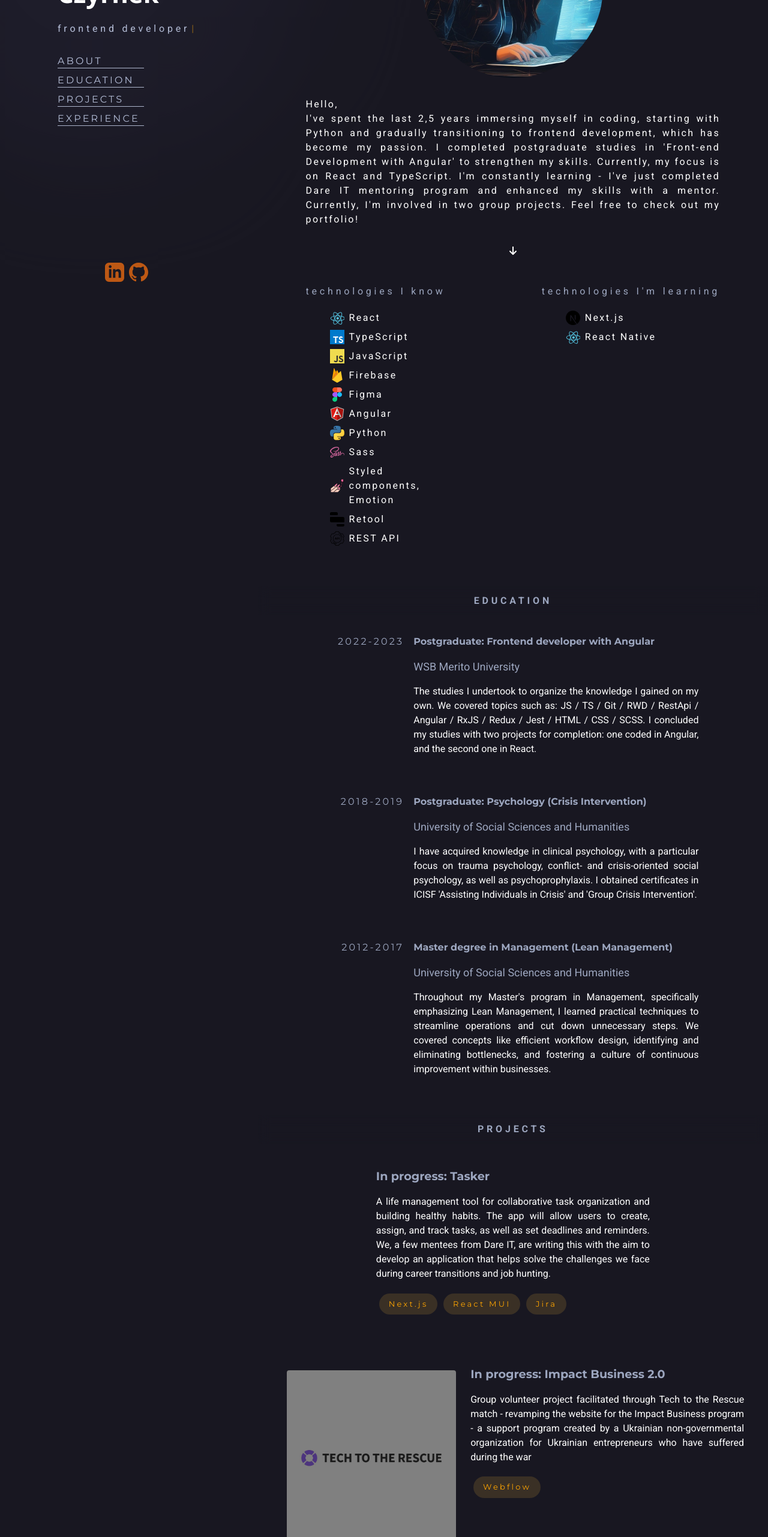
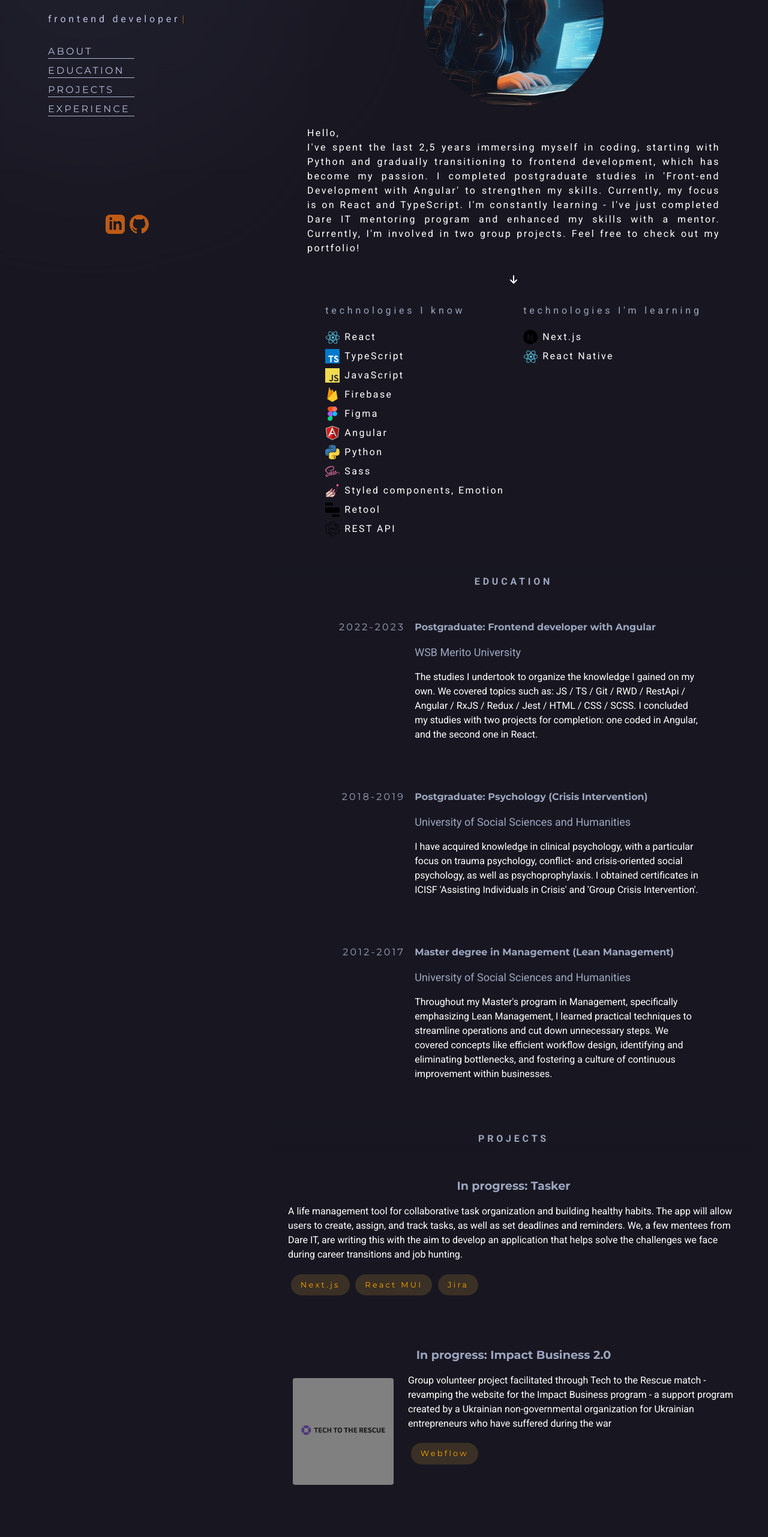
Before and after one commit to olcolcolc/olcolcolc.github.io, a React (Vite) app: page / in a window 1280 px wide. Shown: the part 234-2797 px from the top of the page at 60% size. Built offline with nearby package versions, Linux system fonts and the light colour scheme.

Commit message:
feat(mobile): Implemented tablet and mobile optimizations

```diff
--- a/src/App.tsx
+++ b/src/App.tsx
@@ -11,13 +11,16 @@ import { theme } from "./styles/theme";
 const MainDiv = styled.div`
   display: flex;
   flex-direction: row;
-  ${theme.mixins.forDesktop(`
-    display: column;
+  ${theme.mixins.forTablets(`
+    flex-direction: column;
   `)}
 `;
 
 const ScrollableDiv = styled.div`
   flex-direction: column;
+  ${theme.mixins.forTablets(`
+    width: 100%;
+  `)}
 `;
 
 function App() {
--- a/src/components/navbar/Navbar.tsx
+++ b/src/components/navbar/Navbar.tsx
@@ -11,7 +11,7 @@ const NavbarDiv = styled.nav`
   width: 100%;
   height: 100vh;
   display: flex;
-  padding: 6rem;
+  padding: 5rem;
   justify-content: space-between;
   flex-direction: column;
   transition: 0.5s ease-in;
@@ -19,6 +19,11 @@ const NavbarDiv = styled.nav`
   position: sticky;
   top: 0;
   z-index: 1;
+  ${theme.mixins.forTablets(`
+      height: auto;
+      padding: 2.5rem;
+      position: static;
+  `)}
 `;
 
 const Header = styled.header`
@@ -59,6 +64,9 @@ const MenuLink = styled.li<{ isActive: boolean }>`
     &:after {
       width: 100%;
       color: ${theme.colors.white};
+      ${theme.mixins.forTablets(`
+        width: 14rem;
+      `)}
     }
   }
 
@@ -71,6 +79,9 @@ const MenuLink = styled.li<{ isActive: boolean }>`
         width: 100%;
         color: ${theme.colors.white};
       }
+      ${theme.mixins.forTablets(`
+        width: 14rem;
+      `)}
     `}
 `;
 
@@ -80,6 +91,11 @@ const IconsDiv = styled.div`
   align-items: center;
   justify-content: center;
   color: ${theme.colors.darkFont};
+  padding: 6rem;
+  ${theme.mixins.forTablets(`
+      justify-content: flex-start;
+      padding: 1.5rem;
+  `)}
 `;
 
 function Navbar() {
--- a/src/components/tech/Tech.tsx
+++ b/src/components/tech/Tech.tsx
@@ -14,6 +14,9 @@ const TechDiv = styled.div`
   justify-content: center;
   white-space: nowrap;
   ${theme.mixins.defaultTransition}
+  ${theme.mixins.forMobiles(`
+      padding: 0.5rem 0.5rem;
+  `)}
 `;
 
 const Tech: React.FC<{ children: React.ReactNode }> = ({ children }) => {
--- a/src/pages/education/Education.tsx
+++ b/src/pages/education/Education.tsx
@@ -18,11 +18,10 @@ const EducationDiv = styled.div`
 
 const MenuTitle = styled.header`
   ${theme.mixins.menuTitle()}
-  ${theme.mixins.defaultTransition}
 `;
 
 const CvPosition = styled.div<CvPositionProps>`
-  padding: 0.5rem 0;
+  padding: 1rem 0;
   margin: 1rem;
   display: flex;
   justify-content: center;
@@ -36,6 +35,11 @@ const CvPosition = styled.div<CvPositionProps>`
     box-shadow: 0 0 10px rgba(0, 0, 0, 0.5);
     border: 0 solid #e5e7eb;
   }
+  ${theme.mixins.forTablets(`
+    flex-direction: column;
+    align-items: center;
+    padding: 1rem 1rem;
+  `)}
 `;
 
 const Years = styled.p`
@@ -47,6 +51,10 @@ const Years = styled.p`
   color: ${theme.colors.darkFont};
   font-family: ${theme.fonts.montserrat};
   width: 9rem;
+  ${theme.mixins.forTablets(`
+    width: 100%;
+    padding: 0.5rem 2rem;
+  `)}
 `;
 
 const Course = styled.p<CourseProps>`
@@ -66,12 +74,15 @@ const School = styled.p`
 const SchoolCourseDiv = styled.div`
   flex-direction: column;
   width: 60%;
+  ${theme.mixins.forTablets(`
+    width: 100%;
+  `)}
 `;
 
 const Info = styled.div`
-  ${theme.mixins.bio()}
   padding: 0.5rem;
   letter-spacing: 0;
+  text-align: left;
 `;
 
 function Education() {
--- a/src/pages/experience/Experience.tsx
+++ b/src/pages/experience/Experience.tsx
@@ -18,11 +18,10 @@ const ExperienceDiv = styled.div`
 
 const MenuTitle = styled.header`
   ${theme.mixins.menuTitle()}
-  ${theme.mixins.defaultTransition}
 `;
 
 const ExperienceBio = styled.div`
-  ${theme.mixins.bio()}
+  padding: 2rem;
 `;
 
 const Important = styled.p`
@@ -45,6 +44,11 @@ const ExpPosition = styled.div<ExpPositionProps>`
     box-shadow: 0 0 10px rgba(0, 0, 0, 0.5);
     border: 0 solid #e5e7eb;
   }
+
+  ${theme.mixins.forMobiles(`
+    flex-direction: column;
+    align-items: center;
+  `)}
 `;
 
 const Years = styled.p`
@@ -56,6 +60,10 @@ const Years = styled.p`
   color: ${theme.colors.darkFont};
   font-family: ${theme.fonts.montserrat};
   width: 9rem;
+  ${theme.mixins.forTablets(`
+    width: 100%;
+    padding: 0 2rem;
+  `)}
 `;
 
 const Role = styled.p<RoleProps>`
@@ -75,6 +83,10 @@ const Company = styled.p`
 const SchoolCourseDiv = styled.div`
   flex-direction: column;
   width: 60%;
+  ${theme.mixins.forTablets(`
+    width: 100%;
+    padding: 0 2rem;
+  `)}
 `;
 
 const Info = styled.div`
--- a/src/pages/home/Home.tsx
+++ b/src/pages/home/Home.tsx
@@ -12,6 +12,14 @@ import {
 
 const HomeContainer = styled.div`
   ${theme.mixins.home()}
+  ${theme.mixins.forTablets(`
+        padding: 0;
+      `)}
+`;
+
+const MenuTitle = styled.header`
+  ${theme.mixins.menuTitle()}
+  ${theme.mixins.defaultTransition}
 `;
 
 const Avatar = styled.img`
@@ -22,21 +30,24 @@ const Avatar = styled.img`
   object-fit: cover;
 `;
 
-const List = styled.ul`
-  list-style-type: none;
-`;
-
 const Technology = styled.li`
   display: flex;
   flex-direction: row;
+  justify-content: flex-start;
   padding: 0.25rem 0;
+`;
+
+const TechnologiesColumn = styled.li`
+  ${theme.mixins.bio()}
+  list-style-type: none;
+  padding: 1rem;
 `;
 
 const TechnologiesDiv = styled.div`
   display: flex;
   flex-direction: row;
   align-items: flex-start;
-  @media screen and (max-width: 650px) {
+  @media screen and (max-width: 1140px) {
     flex-direction: column;
   }
 `;
@@ -44,6 +55,7 @@ const TechnologiesDiv = styled.div`
 function Home() {
   return (
     <HomeContainer>
+      <MenuTitle>About</MenuTitle>
       <Avatar src={myAvatar} aria-label="my avatar" />
       <Text variant="bio">
         Hello, <br />
@@ -58,26 +70,22 @@ function Home() {
       </Text>
       <FontAwesomeIcon icon={faArrowDown} />
       <TechnologiesDiv>
-        <Text variant="bio">
+        <TechnologiesColumn>
           <Text variant="subtitle">technologies I know</Text>
-          <List>
           {technologiesIKnow.map((tech) => (
             <Technology key={tech.name}>
               <Icon name={tech.name} /> {tech.label}
             </Technology>
           ))}
-          </List>
-        </Text>
-        <Text variant="bio">
+        </TechnologiesColumn>
+        <TechnologiesColumn>
           <Text variant="subtitle">technologies I'm learning</Text>
-          <List>
           {technologiesImLearning.map((tech) => (
             <Technology key={tech.name}>
               <Icon name={tech.name} /> {tech.label}
             </Technology>
           ))}
-          </List>
-        </Text>
+        </TechnologiesColumn>
       </TechnologiesDiv>
     </HomeContainer>
   );
--- a/src/pages/projects/Projects.tsx
+++ b/src/pages/projects/Projects.tsx
@@ -31,7 +31,7 @@ const ProjectPosition = styled.div<ProjectPositionProps>`
   display: flex;
   width: auto;
   justify-content: center;
-  flex-direction: row;
+  flex-direction: column;
   opacity: 1;
   ${theme.mixins.defaultTransition}
 
@@ -42,16 +42,28 @@ const ProjectPosition = styled.div<ProjectPositionProps>`
     box-shadow: 0 0 10px rgba(0, 0, 0, 0.5);
     border: 0 solid #e5e7eb;
   }
+  ${theme.mixins.forMobiles(`
+    flex-direction: column;
+    align-items: center;
+    padding: 1rem 1rem;
+    margin: 0;
+  `)}
 `;
 
 const DetailsDiv = styled.div`
+  display: flex;
+  flex-direction: row;
+  padding: 0 0.5rem;
+  ${theme.mixins.forMobiles(`
       flex-direction: column;
-  width: 60%;
+      align-items: center;
+  `)}
 `;
 
 const ProjectsName = styled.p<HoveredProps>`
   font-family: ${theme.fonts.montserrat};
   font-size: larger;
+  text-align: center;
   font-weight: 700;
   padding: 0.5rem;
   color: ${(props) =>
@@ -60,21 +72,28 @@ const ProjectsName = styled.p<HoveredProps>`
 `;
 
 const ProjectImg = styled.img`
-  width: 40%;
+  width: 200px;
   height: auto;
   padding: 1rem;
+  align-self: flex-start;
   border-radius: 20px;
   filter: brightness(0.5);
   transition: filter 0.3s ease;
+  object-fit: contain;
   &:hover {
     filter: brightness(0.9);
   }
+  ${theme.mixins.forMobiles(`
+    justify-self: center;
+    width: 300px;
+  `)}
 `;
 
 const Info = styled.div`
-  ${theme.mixins.bio()}
-  padding: 0.5rem;
+  padding: 0.5rem 0.5rem;
   letter-spacing: 0;
+  text-align: left;
+  color: ${theme.colors.white};
 `;
 
 const Link = styled.a`
@@ -139,17 +158,23 @@ function Projects() {
           onMouseEnter={() => setHoveredProjectId(project.id)}
           onMouseLeave={() => setHoveredProjectId(null)}
         >
-          {project.imgSrc && <ProjectImg src={project.imgSrc}></ProjectImg>}
-
-          <DetailsDiv>
           <ProjectsName
             ishovered={(hoveredProjectId === project.id).toString()}
             as="div"
           >
             {project.name}
           </ProjectsName>
+          {/* left side */}
+          <DetailsDiv>
+            <div
+              className="img"
+              style={{ display: "flex", justifySelf: "center" }}
+            >
+              {project.imgSrc && <ProjectImg src={project.imgSrc}></ProjectImg>}
+            </div>
+            {/* right side */}
+            <div style={{ flexDirection: "column" }}>
               <Info>{project.description}</Info>
-            <div style={{ flexDirection: "column" }}>
               {project.githubUrl && (
                 <Link href={project.githubUrl} target="_blank">
                   explore the code on github
@@ -169,12 +194,12 @@ function Projects() {
                   />
                 </Link>
               )}
-            </div>{" "}
               <Technology>
                 {project.technologies.map((tech) => (
                   <Tech key={tech}>{tech}</Tech>
                 ))}
               </Technology>
+            </div>
           </DetailsDiv>
         </ProjectPosition>
       ))}
--- a/src/styles/theme.tsx
+++ b/src/styles/theme.tsx
@@ -25,11 +25,16 @@ const fonts = {
 };
 
 const mixins = {
-  forDesktop: (content: string) => `
-      @media screen and (min-width: 601px) {
+  forTablets: (content: string) => `
+      @media screen and (max-width: 1000px) {
         ${content}
       }
     `,
+  forMobiles: (content: string) => `
+    @media screen and (max-width: 640px) {
+      ${content}
+    }
+  `,
   defaultTransition: () => `
       transition: all 0.3s ease-in-out;
     `,
```
Lines whose indentation alone changed are shown as unchanged.
